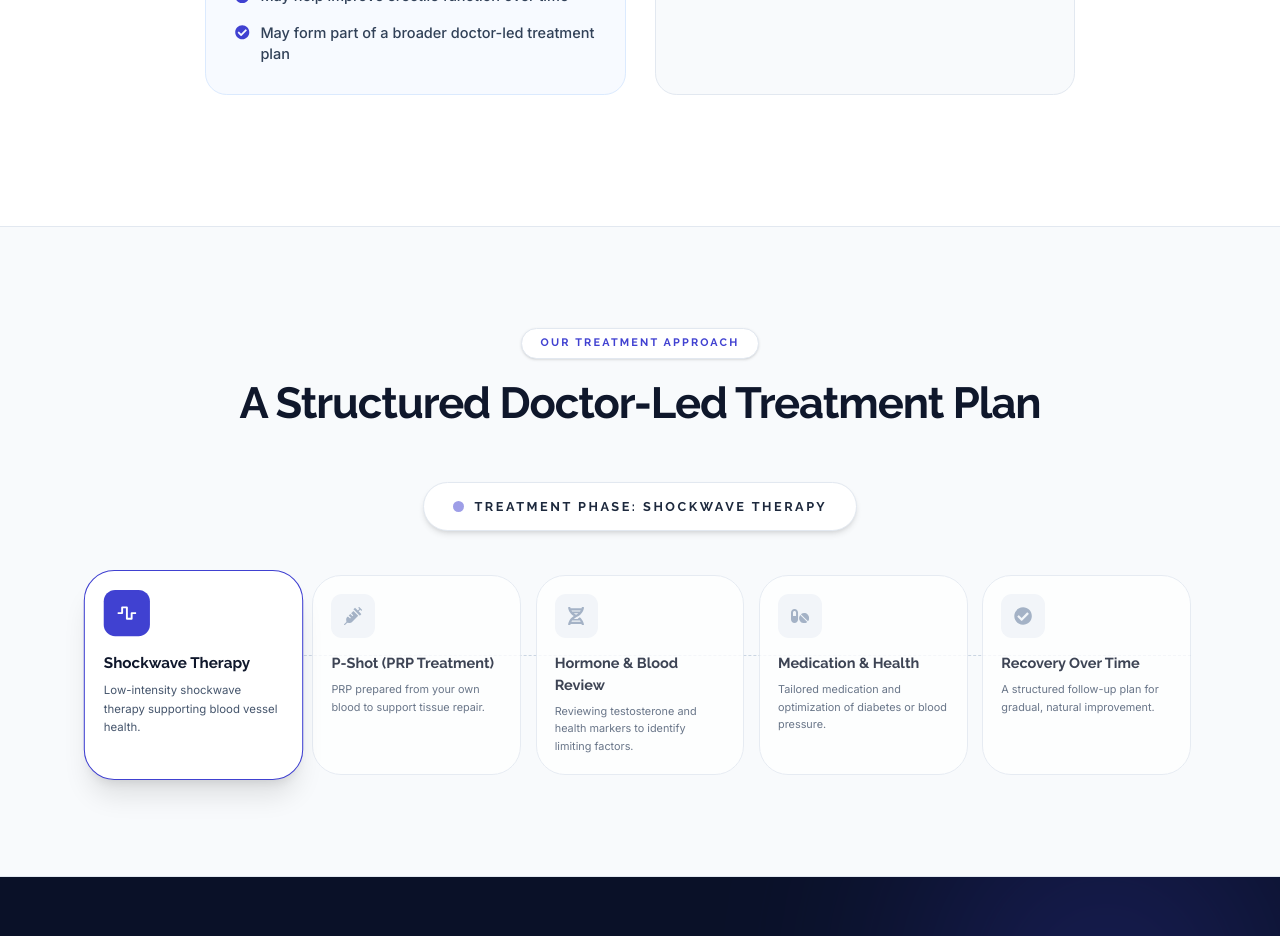
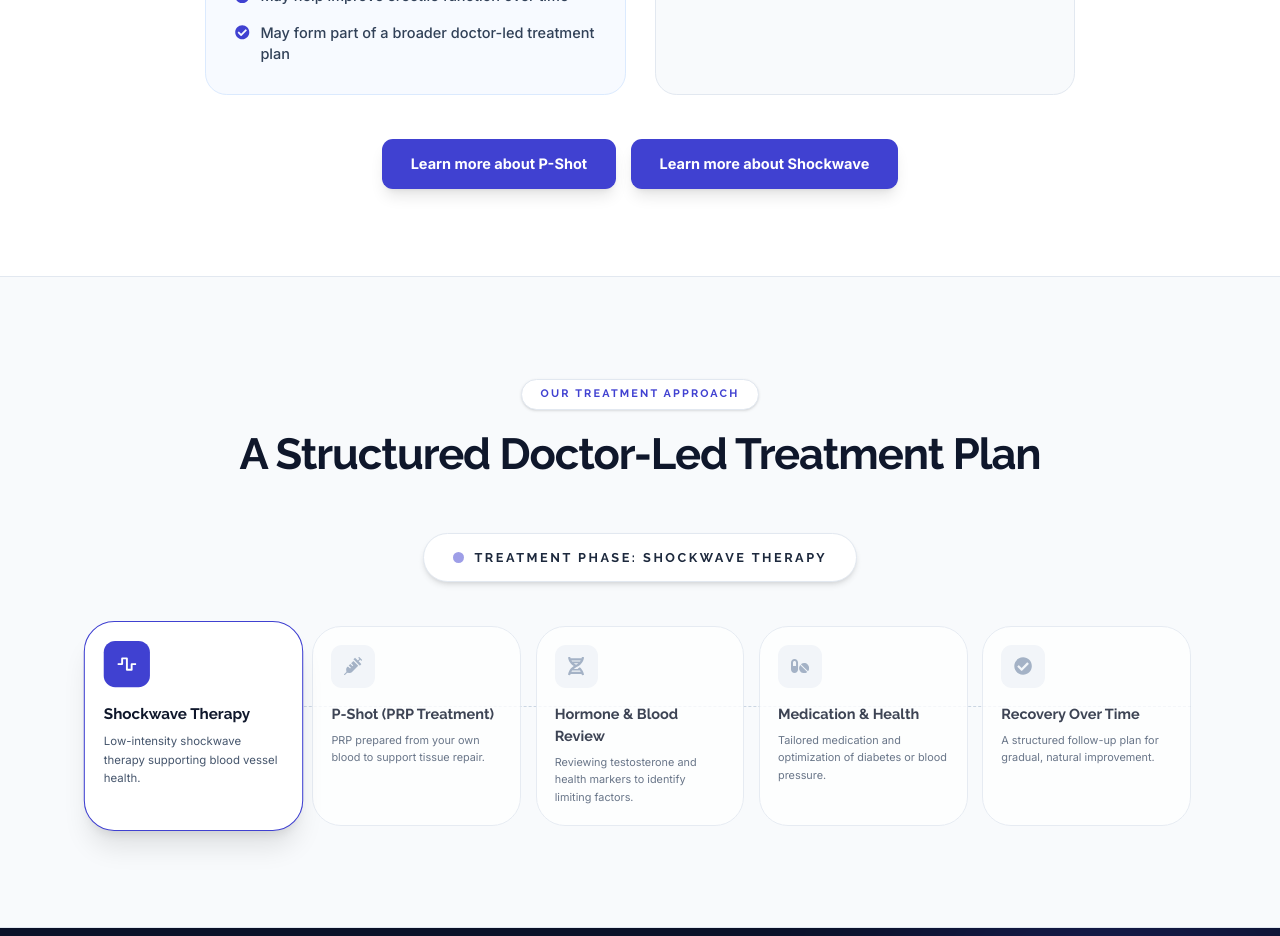
Before and after one commit to binithekid/Healing-PRP-Clinics-Preview, a Next.js app: page /birmingham/erectile-dysfunction in a window 1280 px wide. Shown: the part 4260-5196 px from the top of the page. Built offline with nearby package versions, Linux system fonts and the light colour scheme.

Commit message:
Update ErectileDysfunctionClient.tsx

```diff
--- a/src/components/pages/ErectileDysfunctionClient.tsx
+++ b/src/components/pages/ErectileDysfunctionClient.tsx
@@ -62,6 +62,7 @@ export default function ErectileDysfunctionClient({
 
   const isBirmingham = locationName === "Birmingham";
   const basePath = isBirmingham ? "/birmingham" : "";
+  const shockwaveLink = `${basePath}/shockwave-therapy-erectile-dysfunction`;
 
   useEffect(() => {
     window.scrollTo(0, 0);
@@ -438,7 +439,7 @@ export default function ErectileDysfunctionClient({
         </div>
       </section>
 
-      {/* --- SECTION 7: WHAT IT CAN / CANNOT DO --- */}
+     {/* --- SECTION 7: WHAT IT CAN / CANNOT DO --- */}
       <section className="py-24 bg-white font-inter">
         <div className="max-w-5xl mx-auto px-4 sm:px-6 lg:px-8">
           <div className="text-center max-w-3xl mx-auto mb-12">
@@ -505,6 +506,23 @@ export default function ErectileDysfunctionClient({
               </ul>
             </div>
           </div>
+
+          {/* --- NEW INTERNAL LINKS --- */}
+          <div className="flex flex-col sm:flex-row justify-center items-center gap-4">
+            <Link
+              href={pShotLink || "/p-shot"}
+              className="px-8 py-4 w-full sm:w-auto bg-[#4041d1] hover:bg-[#2a2bb8] text-white text-center rounded-xl font-bold transition-all duration-300 shadow-lg active:scale-95 text-sm md:text-base"
+            >
+              Learn more about P-Shot
+            </Link>
+            <Link
+              href={typeof shockwaveLink !== "undefined" ? shockwaveLink : "/shockwave-therapy-erectile-dysfunction"}
+              className="px-8 py-4 w-full sm:w-auto bg-[#4041d1] hover:bg-[#2a2bb8] text-white text-center rounded-xl font-bold transition-all duration-300 shadow-lg active:scale-95 text-sm md:text-base"
+            >
+              Learn more about Shockwave
+            </Link>
+          </div>
+
         </div>
       </section>
 
```
